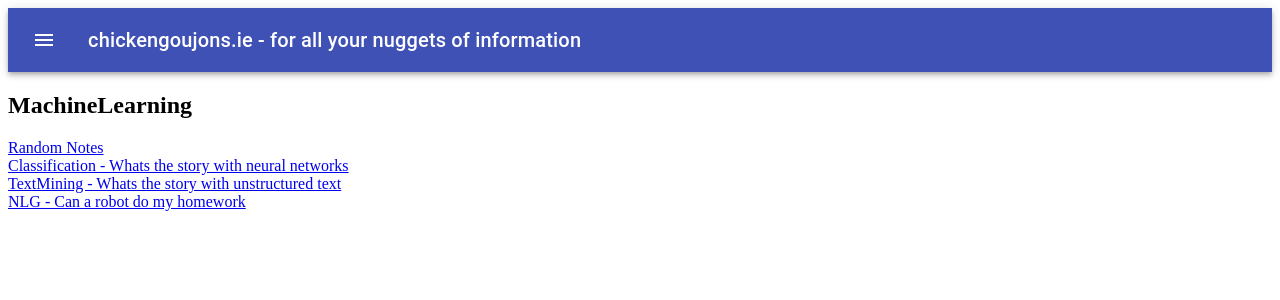
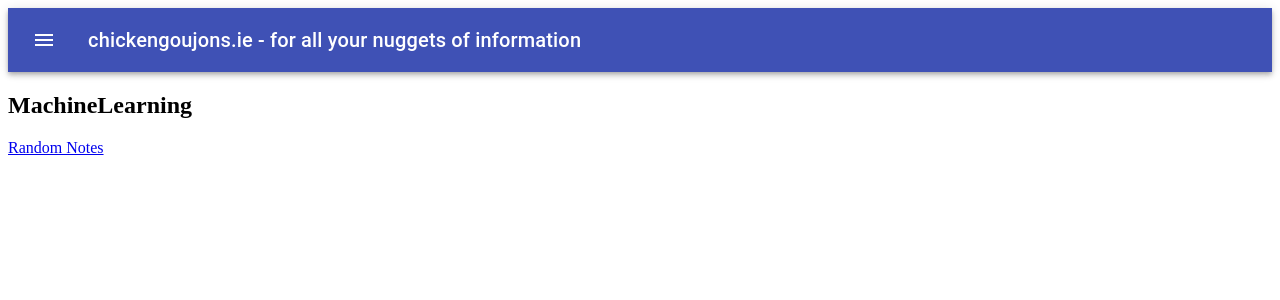
Before and after one commit to shanenolanwit/chickengoujons, a React (Create React App) app: page /machinelearning in a window 1280 px wide. Shown: the top 300 px of the page. Built offline with nearby package versions, Linux system fonts and the light colour scheme.

Commit message:
removed links

```diff
--- a/src/components/machineLearning/MachineLearning.js
+++ b/src/components/machineLearning/MachineLearning.js
@@ -10,9 +10,6 @@ const MachineLearning = ({ match }) => (
   <div>
     <h2>MachineLearning</h2>
     <Link to={`${match.url}/random`}>Random Notes</Link><br />
-    <Link to={`${match.url}/neural`}>Classification - Whats the story with neural networks</Link><br />
-    <Link to={`${match.url}/textmining/intro`}>TextMining - Whats the story with unstructured text</Link><br/>
-    <Link to={`${match.url}/textmining/nlg101`}>NLG - Can a robot do my homework</Link>
     <Switch>
       <Route path={[`${match.path}/random`,`${match.path}/randomnotes`]} component={RandomNotes} />
       <Route path={[`${match.path}/neural`,`${match.path}/nn/intro`]} component={Introduction} />
```
